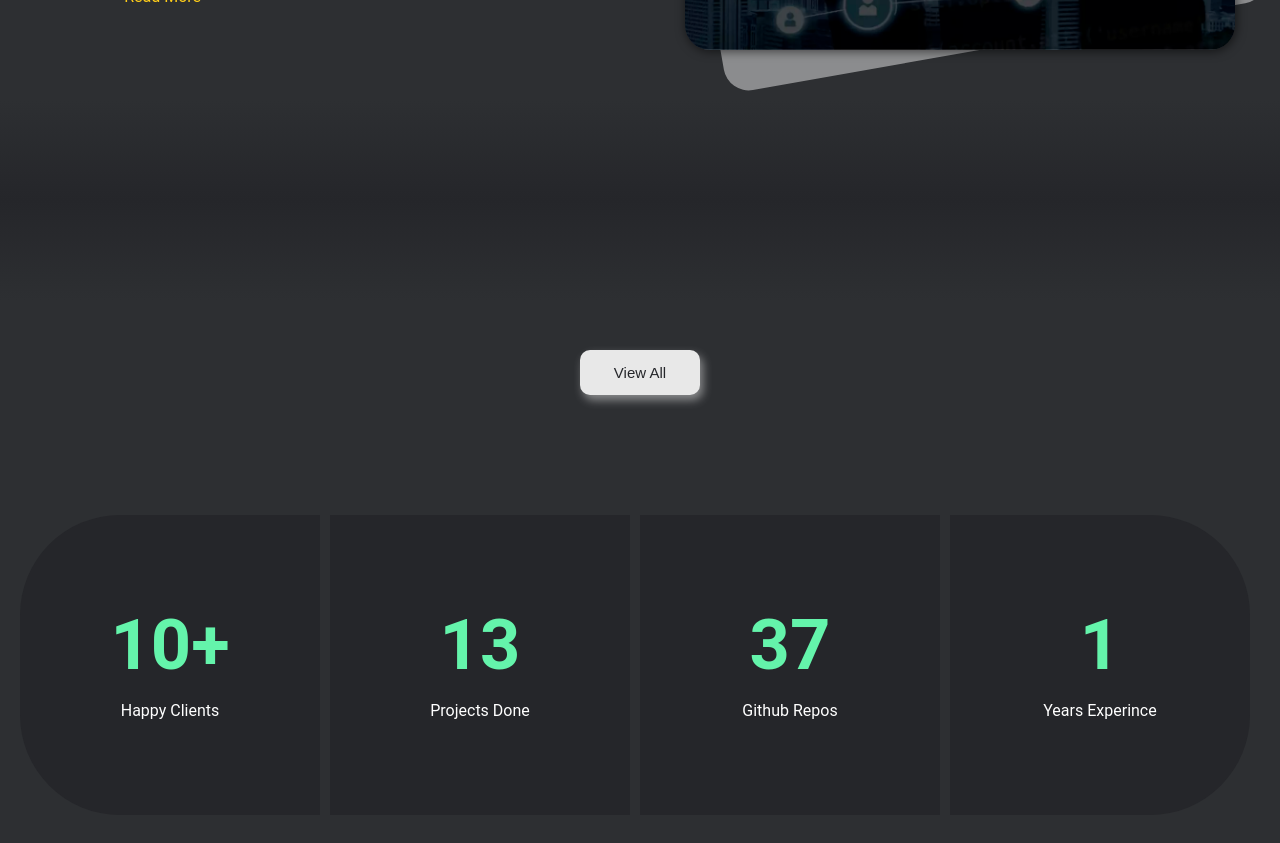
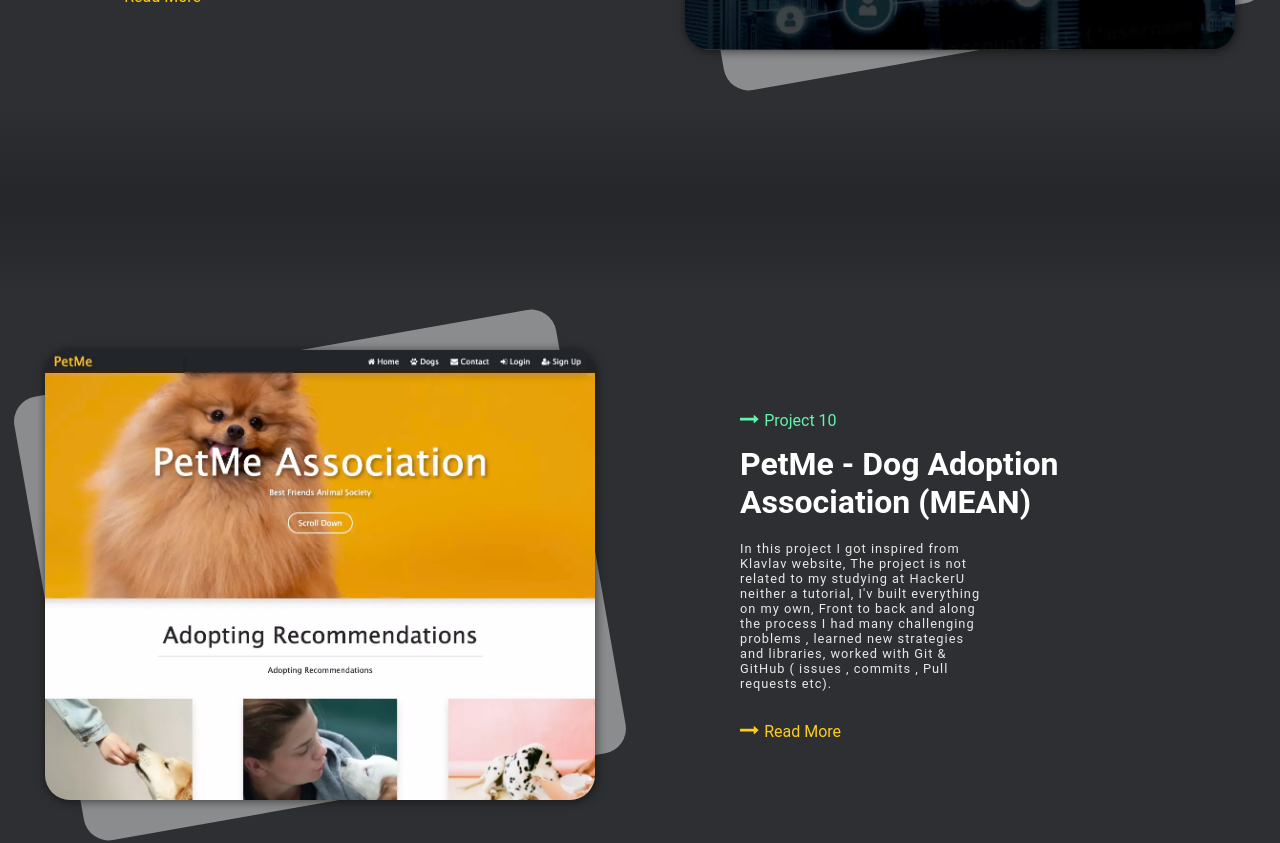
Before and after one commit to moodyomar/portfolio, a React (Create React App) app: page / in a window 1280 px wide. Shown: the part 1917-2760 px from the top of the page. Built offline with nearby package versions, Linux system fonts and the light colour scheme; the HTML template or start-up script is replaced by a standard one.

Commit message:
show another project in homepage

```diff
--- a/src/components/sections/Projects.js
+++ b/src/components/sections/Projects.js
@@ -13,7 +13,7 @@ const Projects = () => {
 
     <div className='Projects'>
 
-      {projects.slice(0,3).filter(project => project.cat !== 'Wordpress').map(project => {
+      {projects.slice(0,4).filter(project => project.cat !== 'Wordpress').map(project => {
   let {intro,title,content,btnclass,btn,icon,flip,pId,link,more} = project
         return(
           <div key={pId}>
```
